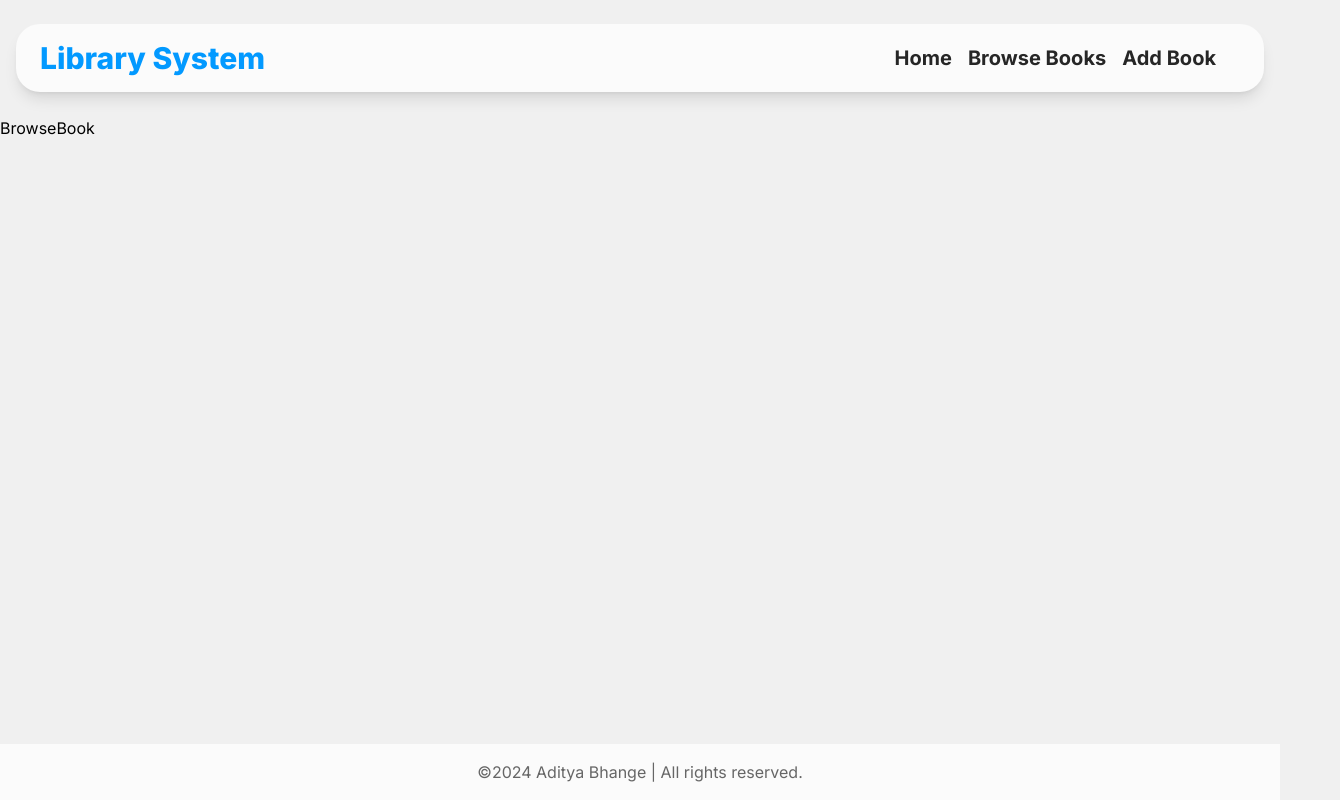
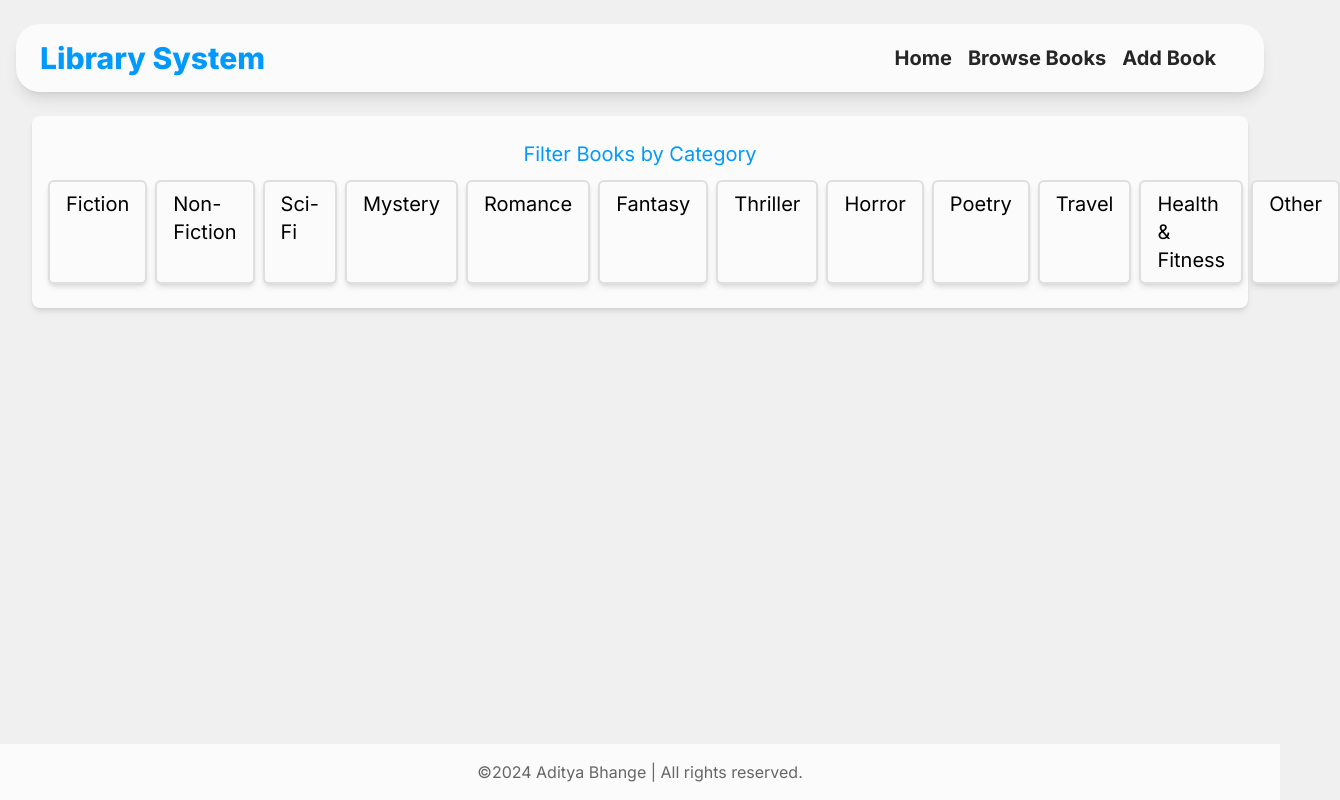
Before and after one commit to Adibhange/Online_Library_System_React, a React (Vite) app: page /books in a window 1280 px wide. Shown: the whole page, 1340 px wide, since content can reach past the window. Built offline with nearby package versions, Linux system fonts and the light colour scheme.

Commit message:
Create CategoryBooks page and also add filter in browsebook page

```diff
--- a/src/pages/BrowseBook.jsx
+++ b/src/pages/BrowseBook.jsx
@@ -1,7 +1,29 @@
-import React from "react";
+import { Link } from "react-router-dom";
+import bookCategories from "../data/bookCategories";
 
 const BrowseBook = () => {
-	return <div>BrowseBook</div>;
+	return (
+		<section className='container flex flex-col gap-3 justify-center py-6 px-4 w-[95%] mx-auto bg-foreground rounded-lg shadow-md'>
+			<p className='text-xl text-center text-primary '>
+				Filter Books by Category
+			</p>
+			<div className='flex w-full gap-2'>
+				{bookCategories.map((category) => {
+					return (
+						<div
+							key={category.id}
+							className='rounded-md border-2 border-border bg-foreground px-4 py-2 shadow-md hover:shadow-lg transition-shadow duration-300'>
+							<Link
+								to={`/books/${category.name}`}
+								className='text-xl  '>
+								{category.name}
+							</Link>
+						</div>
+					);
+				})}
+			</div>
+		</section>
+	);
 };
 
 export default BrowseBook;
--- a/src/pages/CategoryBooks.jsx
+++ b/src/pages/CategoryBooks.jsx
@@ -1,8 +1,32 @@
 import { useParams } from "react-router-dom";
+import books from "../data/bookData";
+import BookItem from "../components/BookItem";
 
 const CategoryBooks = () => {
 	const { category } = useParams();
-	return <div>{category}</div>;
+	return (
+		<section className='container flex flex-col gap-3 justify-center py-6 px-4 mx-auto'>
+			<h1 className='text-3xl font-bold text-center'>{category}</h1>
+			<div className='grid grid-cols-4 gap-4'>
+				{books
+					.filter((book) => book.category === category)
+					.map((book) => {
+						return (
+							<BookItem
+								key={book.id}
+								bookId={book.id}
+								bookTitle={book.title}
+								bookAuthor={book.author}
+								bookCoverImage={book.coverImage}
+								bookDescription={book.description}
+								bookCategory={book.category}
+								bookRating={book.rating}
+							/>
+						);
+					})}
+			</div>
+		</section>
+	);
 };
 
 export default CategoryBooks;
```
